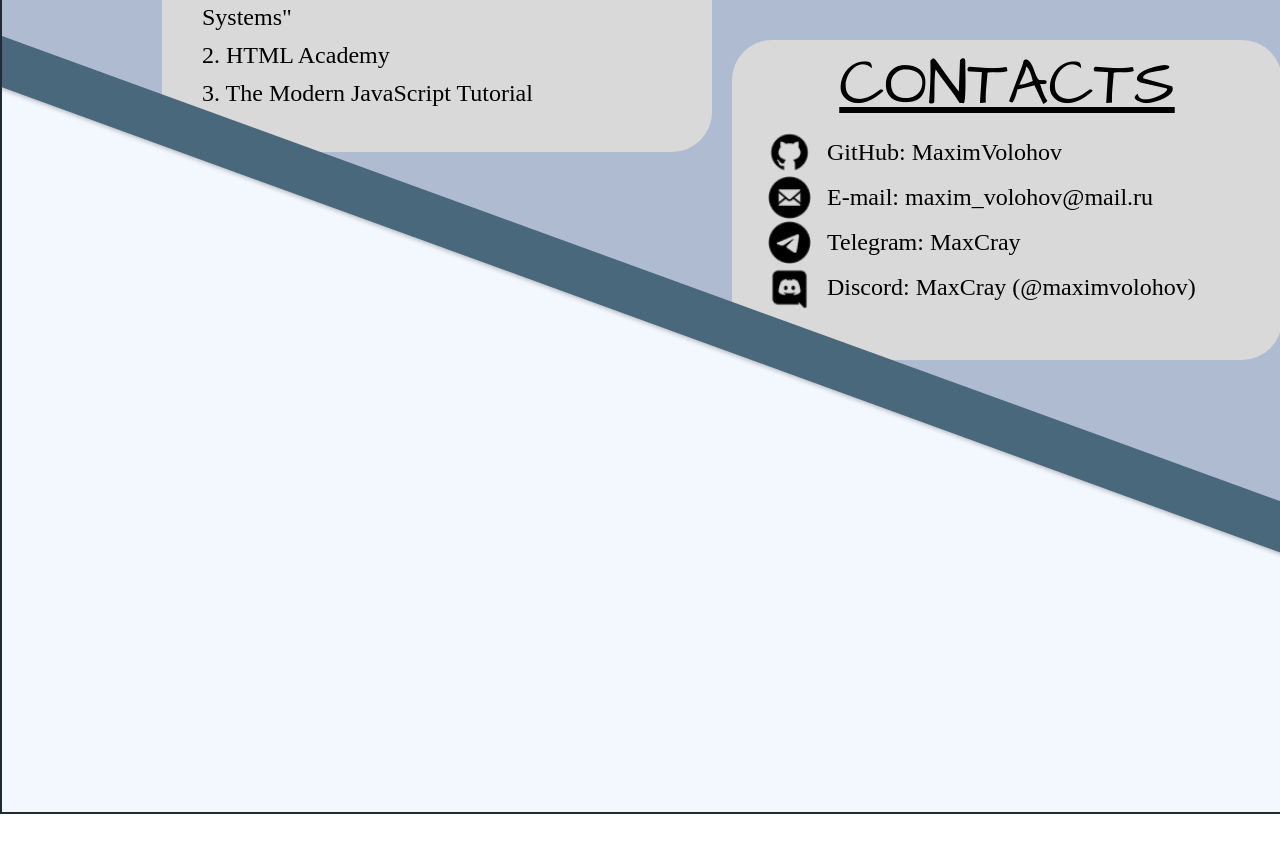
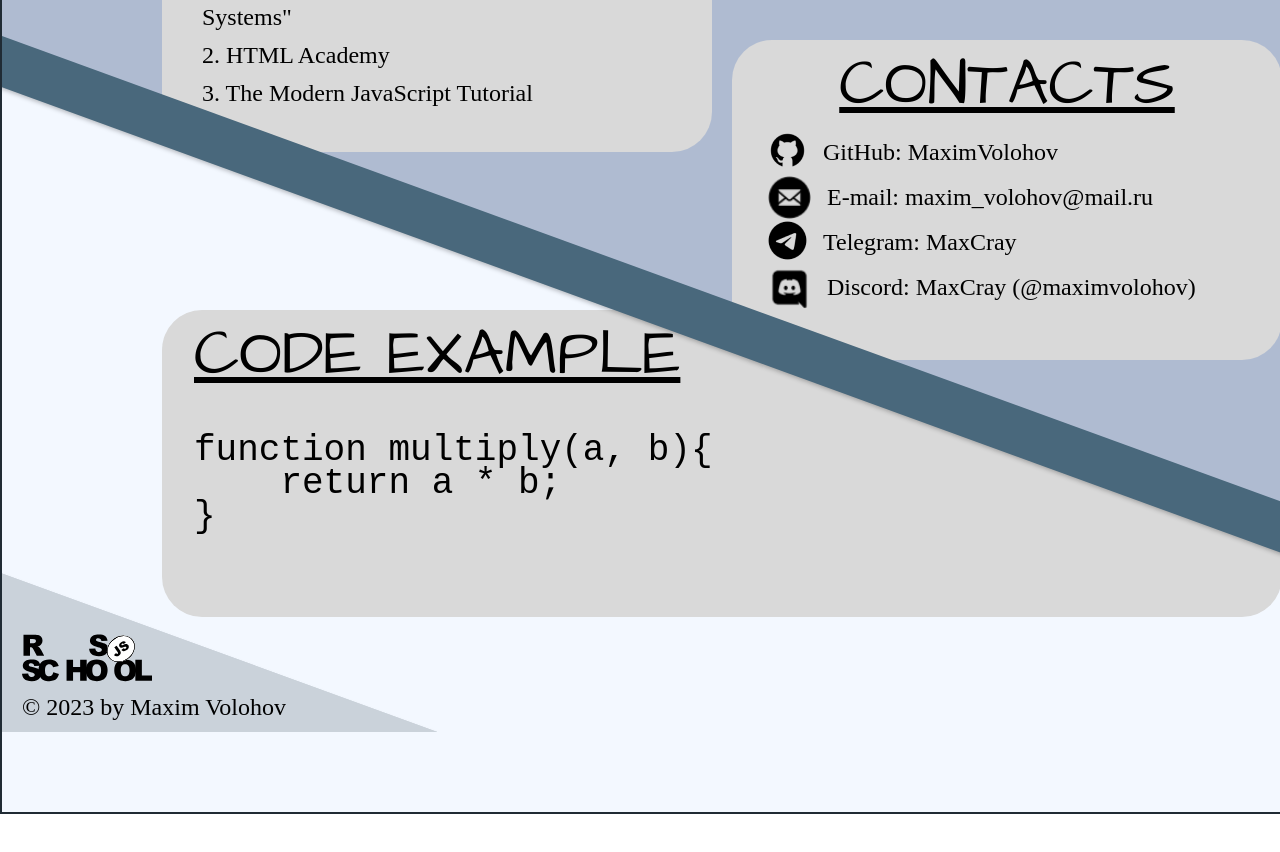
Before and after one commit to MaximVolohov/rsschool-cv, a plain HTML site: page index.html in a window 1280 px wide. Shown: the part 1440-2292 px from the top of the page. Drawn offline with Linux system fonts and the light colour scheme; a web font is replaced by a local one.

Commit message:
feat: add section code-example and footer

```diff
--- a/index.html
+++ b/index.html
@@ -114,16 +114,18 @@
                             <h2>Contacts</h2>
                             <ul>
                                 <li><div class="contact">
-                                    <img src="/img/contacts/github.png" alt="github">
-                                    <p>GitHub: MaximVolohov</p>
+                                    <a href="https://github.com/MaximVolohov">
+                                        <img src="/img/contacts/github.png" alt="github"></a>
+                                    <p><a href="https://github.com/MaximVolohov">GitHub: MaximVolohov</a></p>
                                 </div></li>
                                 <li><div class="contact">
                                     <img src="/img/contacts/mail.png" alt="mail">
                                     <p>E-mail: maxim_volohov@mail.ru</p>
                                 </div></li>
                                 <li><div class="contact">
-                                    <img src="/img/contacts/telegram.png" alt="telegram">
-                                    <p>Telegram: MaxCray</p>
+                                    <a href="https://t.me/MaxCray">
+                                        <img src="/img/contacts/telegram.png" alt="telegram"></a>
+                                    <p><a href="https://t.me/MaxCray">Telegram: MaxCray</a></p>
                                 </div></li>
                                 <li><div class="contact">
                                     <img src="/img/contacts/discord.png" alt="discord">
@@ -136,11 +138,23 @@
             </div>
         </section>
         <section class="code-example" id="code-example">
-
+            <div class="wrapper code-example__content">
+                <div class="code-example__item">
+                    <h2>Code example</h2>
+                    <pre><code>
+function multiply(a, b){
+    return a * b;
+}
+                    </code></pre>
+                </div>
+            </div>
         </section>
     </main>
     <footer class="footer">
-
+        <div class="footer__content">
+            <a href="https://rs.school/js/"><img src="/img/logo.svg" height="50" width="130" alt="rsschool"></a>
+            <p><a href="https://github.com/MaximVolohov">© 2023 by Maxim Volohov</a></p>
+        </div>
     </footer>
 </body>
 </html>
--- a/style.css
+++ b/style.css
@@ -210,7 +210,7 @@ a {
     line-height: 3.8rem;
 }
 
-.education a:hover {
+.features__item a:hover {
     text-decoration: underline;
     color: #49687C;
 }
@@ -246,15 +246,60 @@ a {
 .code-example {
     position: relative;
     z-index: 0;
+    padding-top: 3px;
 
-    height: 50px;
-    bottom: 700px;
+    height: 310px;
+    bottom: 950px;
+
+    background-color: #F3F8FF;
+}
+
+.code-example__content {
+    height: 307px;
+
+    background-image: url(/img/bg/block_duo.svg);
+}
+
+.code-example__item {
+    padding: 0 32px;
+}
+
+.code-example__item h2 {
+    padding: 20px 0 20px;
+
+    text-align: left;
+}
+
+.code-example__item pre {
+    margin: 0;
+
+    font-family: Happy Monkey;
+    font-size: 3.6rem;
+	line-height: 3rem;
 }
 
 .footer {
     position: relative;
     z-index: 1;
 
-    height: 250px;
-    bottom: 900px;
+    height: 300px;
+    width: 435px;
+    bottom: 1138px;
+
+    background-image: url(/img/bg/footer.svg);
 }
+
+.footer__content {
+    padding: 200px 0 10px 20px;
+}
+
+.footer__content p {
+    font-family: Happy Monkey;
+    font-size: 2.4rem;
+	line-height: 4.5rem;
+}
+
+.footer__content a:hover {
+    text-decoration: underline;
+    color: #49687C;
+}
```
